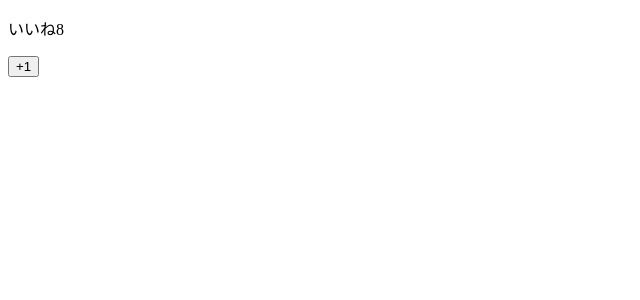
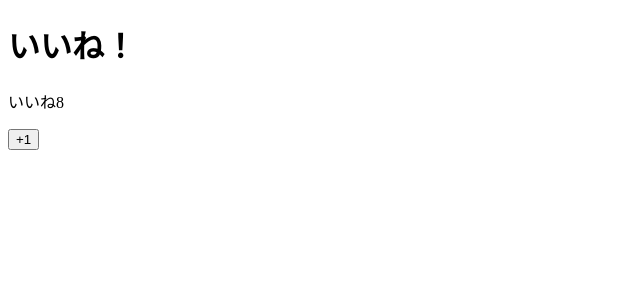
Before and after one commit to poo3/vue-udemy, a Vue app: page / in a window 1280 px wide. Shown: the top 300 px of the page, without its empty margins (0-640 px from the left). Built offline with nearby package versions, Linux system fonts and the light colour scheme.

Commit message:
add LikeHeader component

```diff
--- a/src/App.vue
+++ b/src/App.vue
@@ -1,3 +1,16 @@
 <template>
-  <LikeNumber></LikeNumber>
+  <div>
+    <LikeHeader></LikeHeader>
+    <LikeNumber></LikeNumber>
+  </div>
 </template>
+
+<script>
+import LikeHeader from './LikeHeader.vue'
+
+export default{
+  components: {
+    LikeHeader
+  }
+}
+</script>
--- /dev/null
+++ b/src/LikeHeader.vue
@@ -0,0 +1,3 @@
+<template>
+  <h1>いいね！</h1>
+</template>
```
